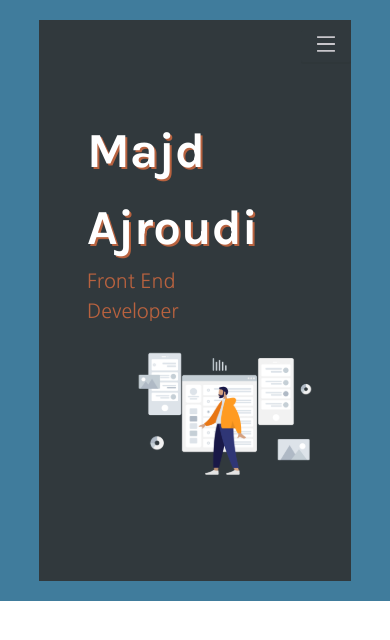
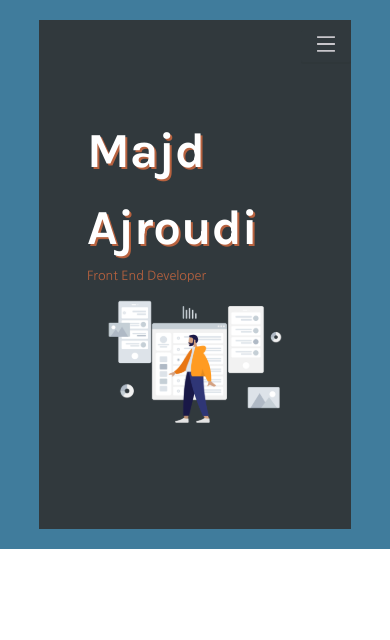
Before and after one commit to majdajroudi/Portfolio, a React (Create React App) app: page / in a window 390 px wide. Shown: the top 640 px of the page. Built offline with nearby package versions, Linux system fonts and the light colour scheme; a web font is replaced by a local one.

Commit message:
font improvements

```diff
--- a/src/containers/Home/index.css
+++ b/src/containers/Home/index.css
@@ -100,8 +100,7 @@
 
     .home__contentBox__imgCol {
         width: 60%;
-        margin-top: 10px;
-        margin-left: 60px;
+        margin-top: 1%;
     }
 
     .home__contentBox__nameCol {
@@ -112,4 +111,8 @@
         max-width: 100%;
     }
 
+    .home__contentBox__nameCol div h3 {
+        font-size: 0.9em;
+    }
+
 }
```
